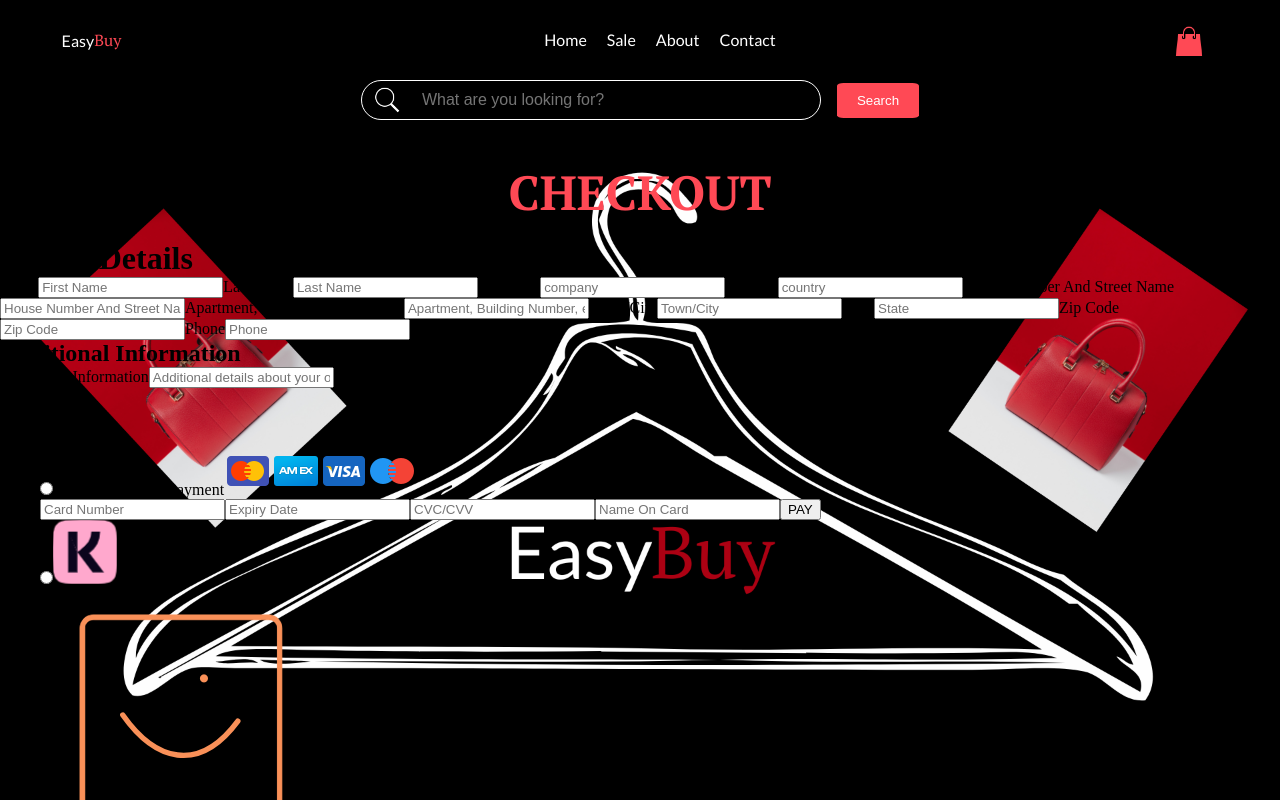
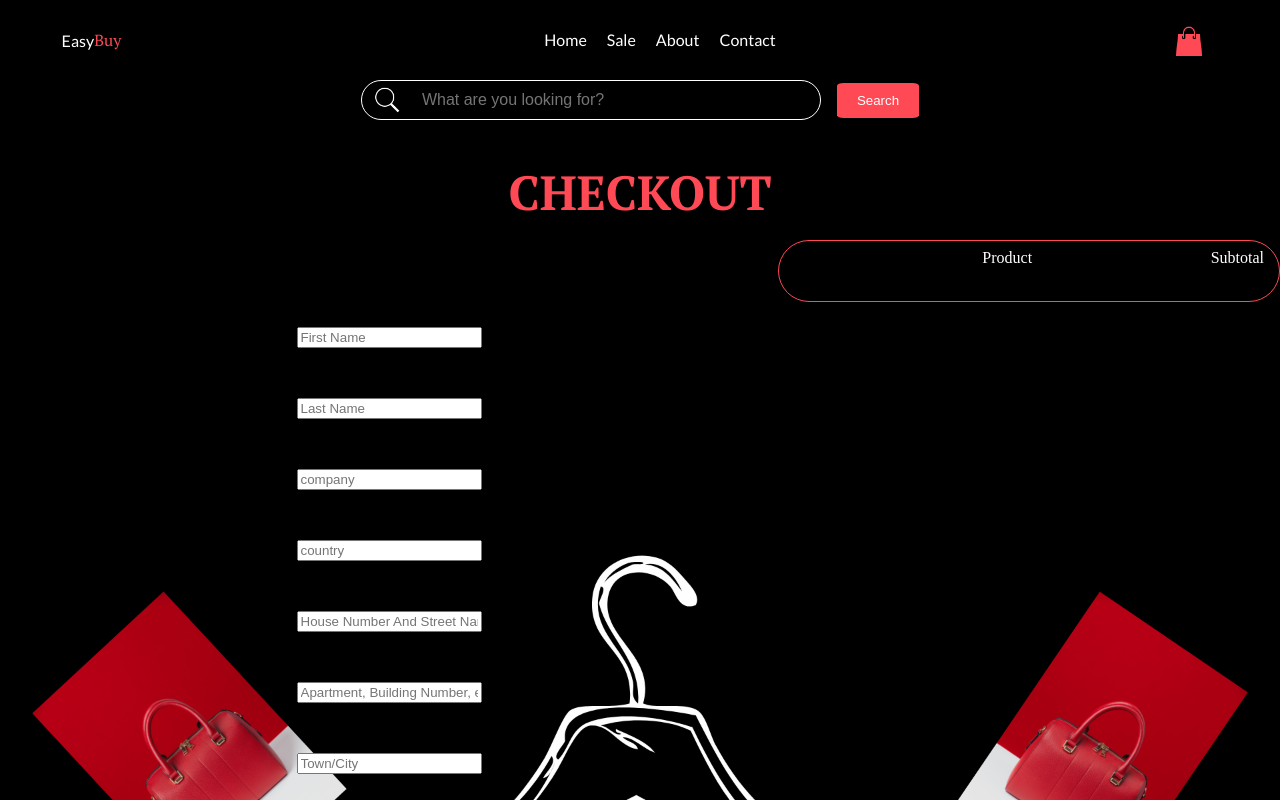
Before and after one commit to lem31/mystore, a React (Vite) app in the folder my-store-app/: page /Checkout in a window 1280 px wide. Shown: the top 800 px of the page. Built offline with nearby package versions, Linux system fonts and the light colour scheme; a web font is replaced by a local one.

Commit message:
added styles to checkout page

```diff
--- a/my-store-app/src/CSS_Modules/Checkout_Page/checkout.module.css
+++ b/my-store-app/src/CSS_Modules/Checkout_Page/checkout.module.css
@@ -1,11 +1,37 @@
 .container_checkout {
+  display: flex;
+  flex-direction: column;
+  /* justify-content: center;
+  align-content: center;
+  align-items: center; */
+  max-width: 100vw;
+  height: auto;
+  margin-top: 40px;
+  gap: 16px;
+}
+
+.inner_container_checkout {
+  display: flex;
+  flex-direction: row;
+
+  width: 100vw;
+}
+
+.payment_form_box {
   display: flex;
   flex-direction: column;
   justify-content: center;
   align-content: center;
   align-items: center;
-  max-width: 100vw;
-  height: auto;
-  margin-top: 40px;
   gap: 16px;
+  width: 100%;
 }
+.payment_form {
+  display: flex;
+  flex-direction: column;
+  justify-content: center;
+  align-content: center;
+  align-items: center;
+  gap: 16px;
+  width: 100%;
+}
--- a/my-store-app/src/Components/Checkout/Payment_Form/index.jsx
+++ b/my-store-app/src/Components/Checkout/Payment_Form/index.jsx
@@ -9,7 +9,7 @@ import Visa from '../../../Images/icons8-visa-48.png';
 import Mæstro from '../../../Images/icons8-maestro-48.png';
 import Klarna from '../../../Images/klarna-pink-square-logo-24364.png';
 import Vipps from '../../../Images/Vipps.png';
-
+import styles from '../../../CSS_Modules/Checkout_Page/checkout.module.css';
 
 function PaymentForm() {
   const navigate = useNavigate();
@@ -20,8 +20,8 @@ function PaymentForm() {
 
   }, [navigate, clearCart]);
   return (
-    <div>
-      <form onSubmit={(e) => { e.preventDefault(); handleClick(); }}>
+    <div className={styles.payment_form_box}>
+      <form className={styles.payment_form} onSubmit={(e) => { e.preventDefault(); handleClick(); }}>
         <h1>Billing Details</h1>
         <label htmlFor="name">Name</label>
         <input type="text" id="first-name" name="first-name" placeholder="First Name"/>
--- a/my-store-app/src/Components/Checkout/Your_Order/index.jsx
+++ b/my-store-app/src/Components/Checkout/Your_Order/index.jsx
@@ -1,63 +1,37 @@
 import React from 'react';
 import useMyStore from '../../Store';
-import DisplayProductSubtotal from '../Product_Subtotal';
+import DisplayProductSubtotal from '../../Cart/Product_Subtotal';
 import styles from '../../../CSS_Modules/Cart_Page/cart.module.css';
 
-
-
 const YourOrder = () => {
-
   const cart = useMyStore((state) => state.cart);
   return (
     <>
-
       <div className={styles.outer_cart_box}>
-
         <div className={styles.cart_card}>
-
-    <div className={styles.cart_card_titles} >
+          <div className={styles.cart_card_titles}>
             <p className={styles.product_card_title}>Product</p>
-
             <p className={styles.subtotal_title}>Subtotal</p>
           </div>
           {cart.length > 0 ? (
-
-        <ul >
-
+            <ul>
               {cart.map((product) => (
                 product && (
-
-              <li key={product.id} className={styles.product_items} >
-
+                  <li key={product.id} className={styles.product_items}>
                     <div className={styles.products_in_cart_div}>
-
                       <div className={styles.image_div}>
                         <img className={styles.product_image} src={product.image.url} alt={product.title} />
                       </div>
-
-
                       <p className={styles.product_title}>{product.title}</p>
-
-
-
-
-
                       <p className={styles.product_price}>${product.price}</p>
-
-
-
                       <DisplayProductSubtotal product={product} />
-
                     </div>
                   </li>
-
                 )
               ))}
-
             </ul>
-
           ) : (
-        <p>Your cart is empty.</p>
+            <p className={styles.empty_cart_message}>Your cart is empty.</p>
           )}
         </div>
       </div>
@@ -65,4 +39,4 @@ const YourOrder = () => {
   );
 };
 
-export default CartProductCard;
+export default YourOrder;
--- a/my-store-app/src/Components/Pages/Checkout_Page/index.jsx
+++ b/my-store-app/src/Components/Pages/Checkout_Page/index.jsx
@@ -2,11 +2,15 @@ import React from 'react';
 import PaymentForm from "../../../Components/Checkout/Payment_Form";
 import styles from '../../../CSS_Modules/Checkout_Page/checkout.module.css';
 import gStyles from '../../../CSS_Modules/Global_Styles/global_styles.module.css';
+import YourOrder from '../../../Components/Checkout/Your_Order/index';
 function CheckoutPage() {
   return (
     <div className={styles.container_checkout}>
       <h1 className={gStyles.h1}>CHECKOUT</h1>
-<PaymentForm/>
+       <div className={styles.inner_container_checkout}>
+      <PaymentForm/>
+      <YourOrder/>
+      </div>
     </div>
   );
 };
```
Lines whose indentation alone changed are shown as unchanged.
